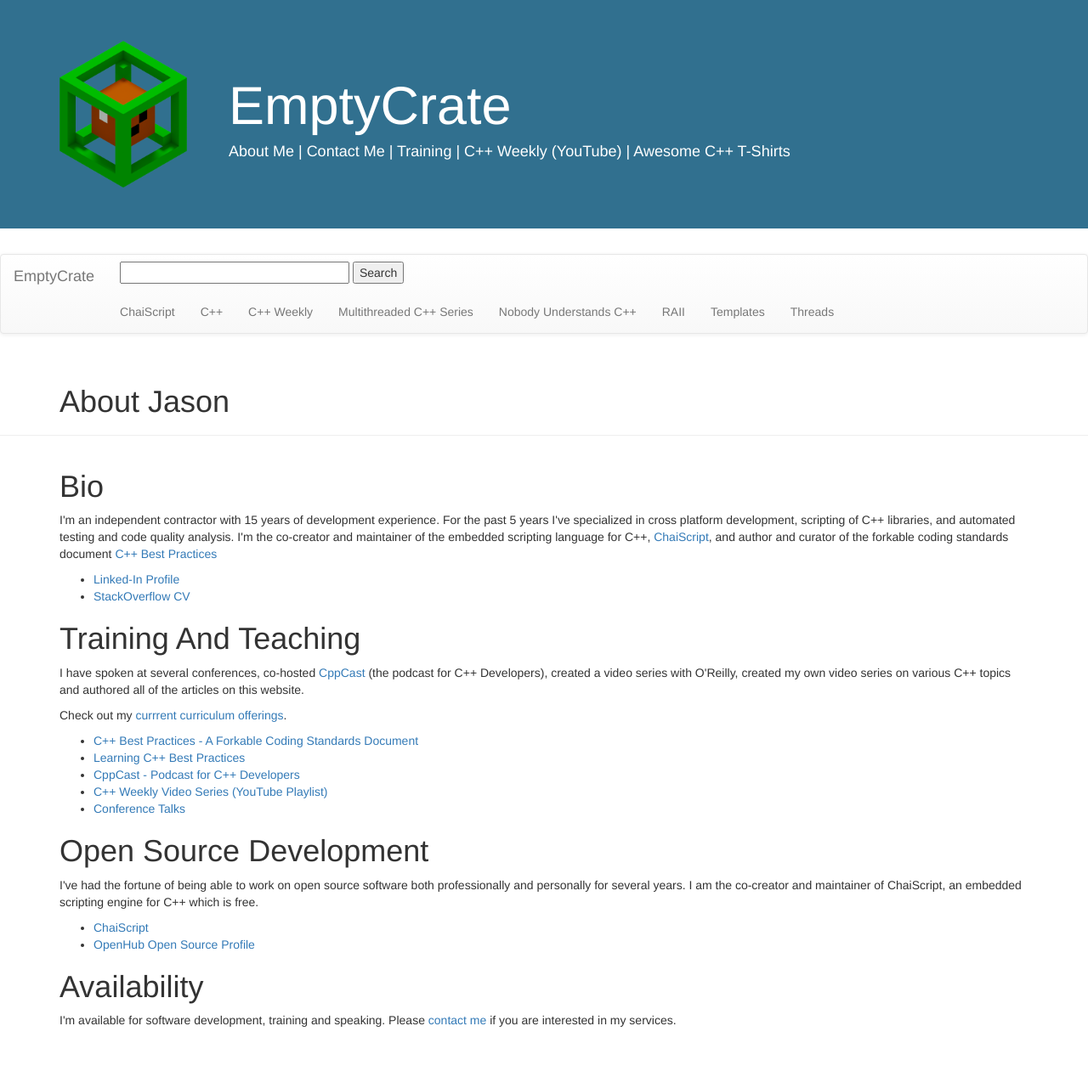
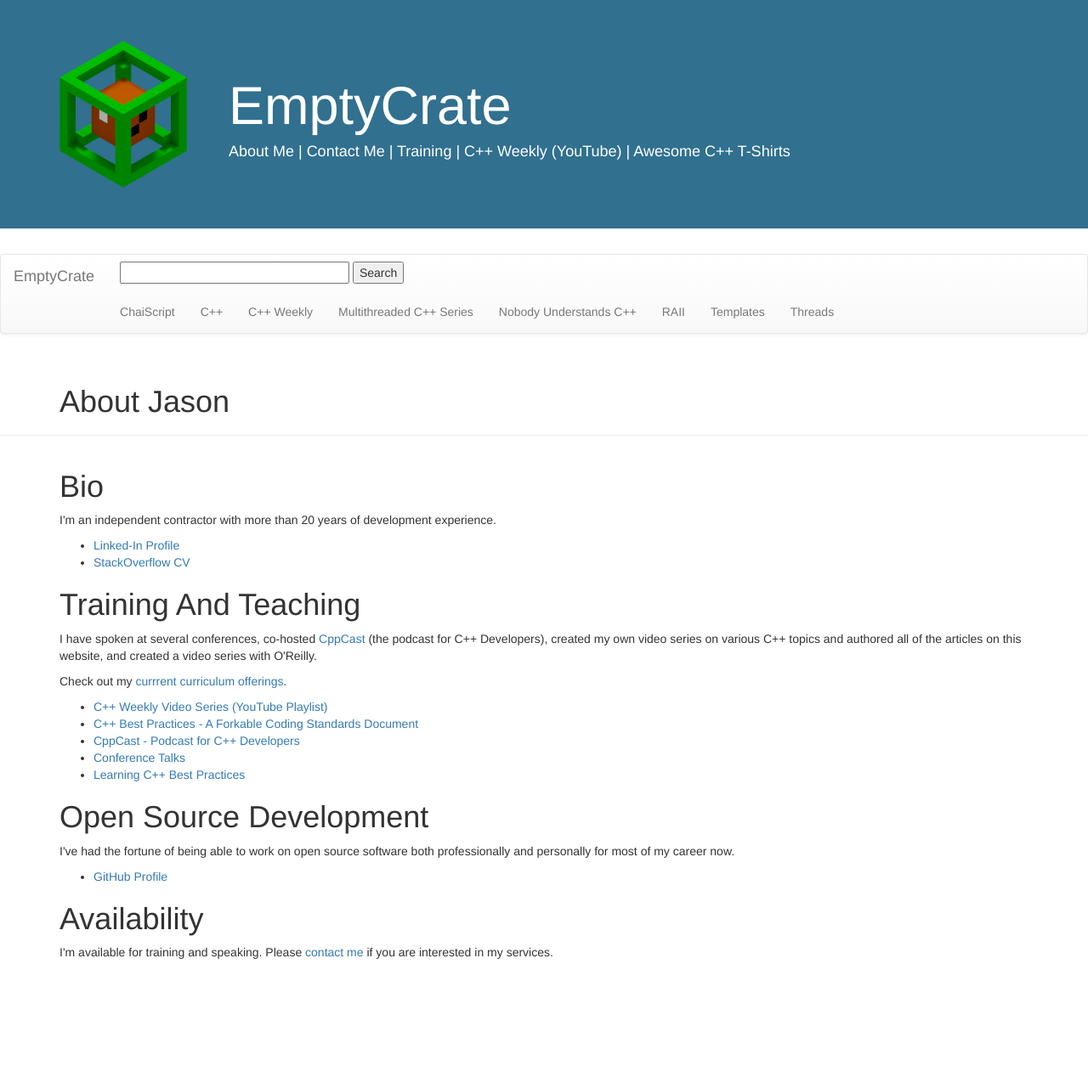
Before and after one commit to lefticus/emptycrate, a Jekyll site: the page built from about.html, in a window 1280 px wide. Shown: the whole page at 85% size. Built offline with Jekyll 4.4.1, drawn with Linux system fonts in a browser that asks for light colours; comment, search, counter and statistics services are not loaded; after the commit the page ends 1201 px from its top, so only the background shows below that.

Commit message:
Update about.html

```diff
--- a/about.html
+++ b/about.html
@@ -20,7 +20,7 @@ title: About Jason
     <h1>Bio</h1>
 
     <p>
-    I'm an independent contractor with 15 years of development experience. For the past 5 years I've specialized in cross platform development, scripting of C++ libraries, and automated testing and code quality analysis. I'm the co-creator and maintainer of the embedded scripting language for C++, <a href="http://chaiscript.com">ChaiScript</a>, and author and curator of the forkable coding standards document <a href="http://cppbestpractices.com">C++ Best Practices</a>
+    I'm an independent contractor with more than 20 years of development experience.
     </p>
 
     <ul>
@@ -39,29 +39,28 @@ title: About Jason
     </p>
 
     <ul>
+      <li><a href="/cpp_weekly.html">C++ Weekly Video Series</a> <a href="https://www.youtube.com/playlist?list=PLs3KjaCtOwSZ2tbuV1hx8Xz-rFZTan2J1">(YouTube Playlist)</a></li>
       <li><a href="http://cppbestpractices.com">C++ Best Practices - A Forkable Coding Standards Document</a></li>
+      <li><a href="http://cppcast.com">CppCast - Podcast for C++ Developers</a></li>
+      <li><a href="https://www.youtube.com/playlist?list=PLs3KjaCtOwSaUCQOzoGEhKwYxQL3qs8ub">Conference Talks</a></li>
       <li><a href="http://www.jdoqocy.com/click-4720029-11290546?url=http%3A%2F%2Fshop.oreilly.com%2Fproduct%2F0636920049814.do%3Fcmp%3Daf-code-books-video-product_cj_0636920049814_%25zp&cjsku=0636920049814">Learning C++ Best Practices</a></li>
-      <li><a href="http://cppcast.com">CppCast - Podcast for C++ Developers</a></li>
-      <li><a href="/cpp_weekly.html">C++ Weekly Video Series</a> <a href="https://www.youtube.com/playlist?list=PLs3KjaCtOwSZ2tbuV1hx8Xz-rFZTan2J1">(YouTube Playlist)</a></li>
-      <li><a href="https://www.youtube.com/playlist?list=PLs3KjaCtOwSaUCQOzoGEhKwYxQL3qs8ub">Conference Talks</a></li>
     </ul>
 
 
     <h1>Open Source Development</h1>
 
     <p>
-    I've had the fortune of being able to work on open source software both professionally and personally for several years. I am the co-creator and maintainer of ChaiScript, an embedded scripting engine for C++ which is free.
+    I've had the fortune of being able to work on open source software both professionally and personally for most of my career now.
     </p>
 
     <ul>
-      <li><a href="http://chaiscript.com">ChaiScript</a></li>
-      <li><a href="https://www.openhub.net/accounts/lefticus">OpenHub Open Source Profile</a></li>
+      <li><a href="http://github.com/lefticus">GitHub Profile</a></li>
     </ul>
 
     <h1>Availability</h1>
 
     <p>
-    I'm available for software development, training and speaking. Please <a href="/contact.html">contact me</a> if you are interested in my services.
+    I'm available for training and speaking. Please <a href="/contact.html">contact me</a> if you are interested in my services.
     </p>
 
     <br/>
```
Also changed, not shown: other parts of about.html (+1 -1 lines).
